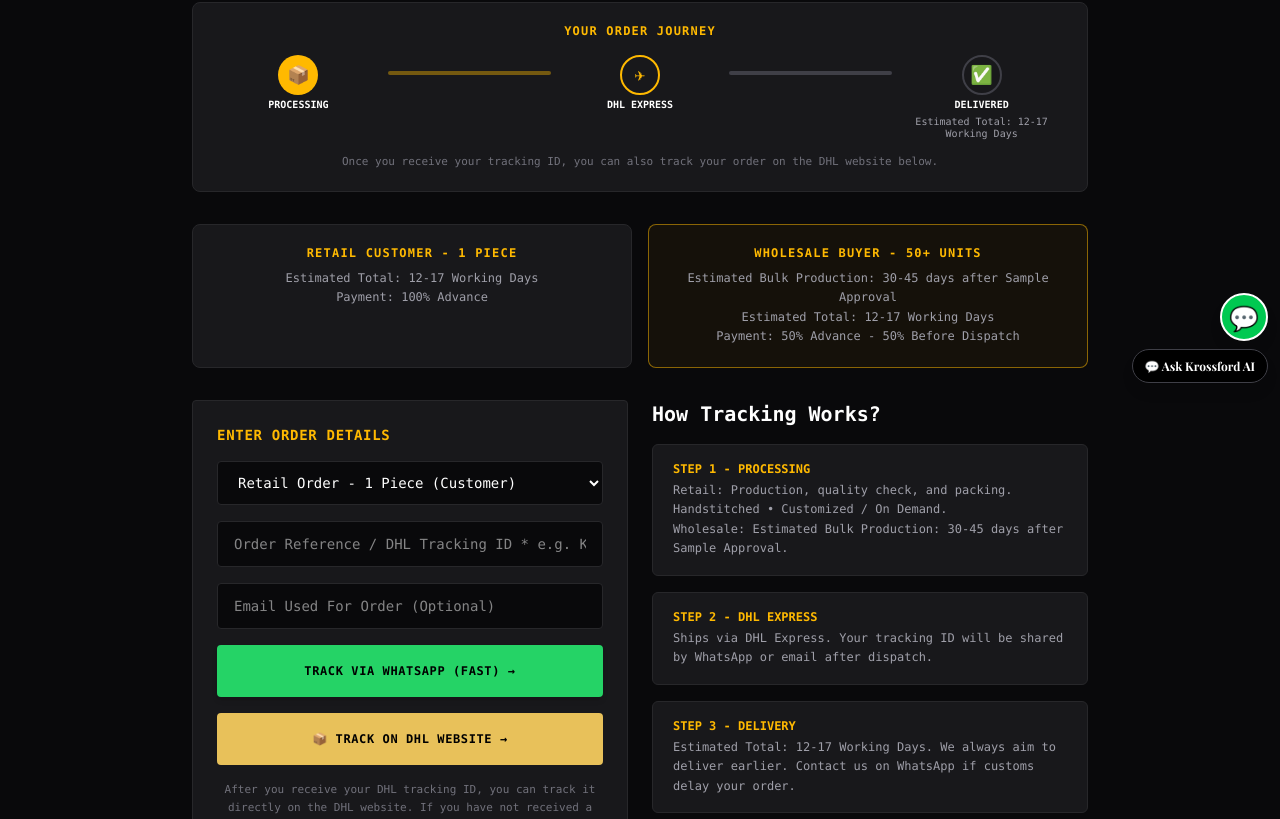
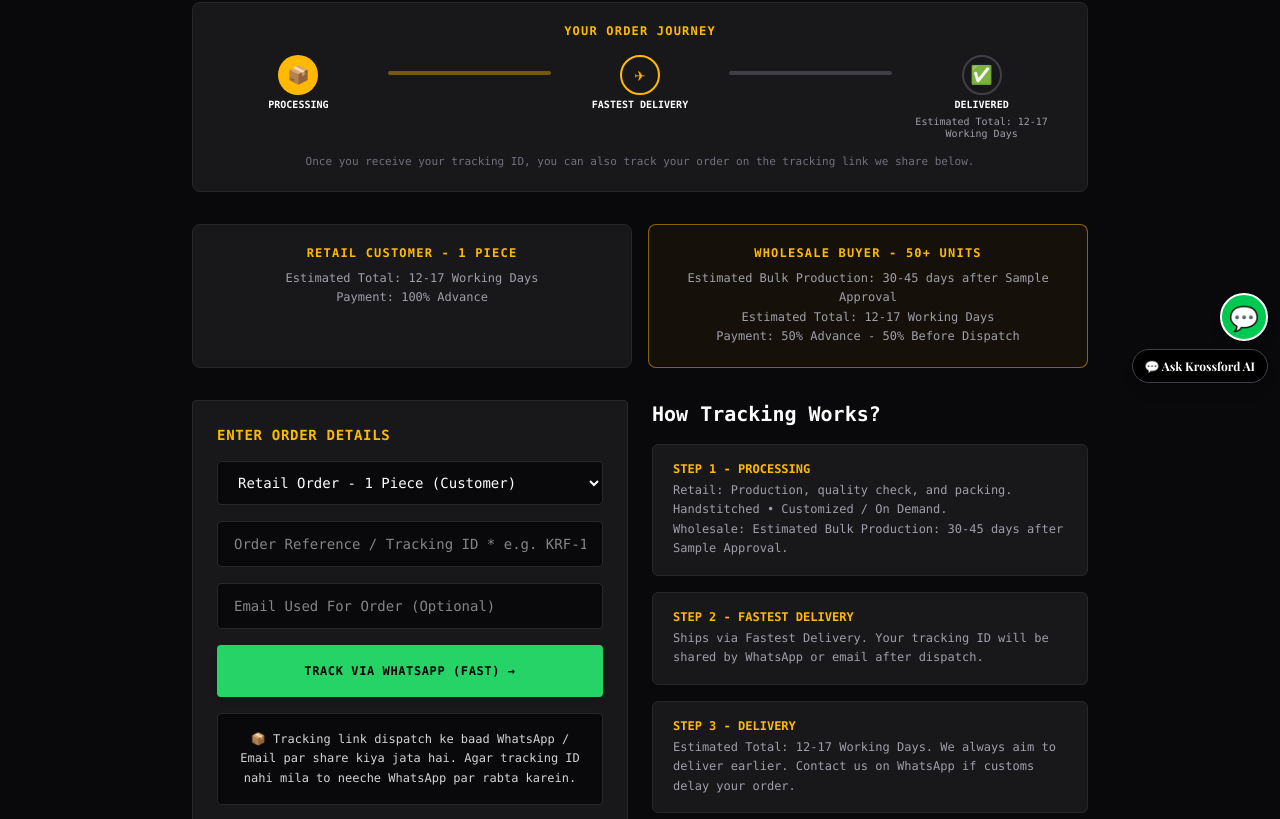
Before and after one commit to kaftab110-cmd/Krossford, a Next.js app: page /track-order in a window 1280 px wide. Shown: the part 401-1220 px from the top of the page. Built offline with nearby package versions, Linux system fonts and the light colour scheme.

Commit message:
track order remove DHL use fastest delivery delivery unchanged

```diff
--- a/app/track-order/page.tsx
+++ b/app/track-order/page.tsx
@@ -16,7 +16,7 @@ export default function TrackOrderPage() {
       alert("Please enter your Order Reference / Tracking ID");
       return;
     }
-    const message = `Hi KROSSFORD, I want to track my order.\n\nOrder Type: ${orderType}\nOrder Reference / Tracking ID: ${orderRef}\nEmail: ${email}\n\nPlease share my DHL tracking update.`;
+    const message = `Hi KROSSFORD, I want to track my order.\n\nOrder Type: ${orderType}\nOrder Reference / Tracking ID: ${orderRef}\nEmail: ${email}\n\nPlease share my tracking update.`;
     window.open(`https://wa.me/${whatsappNumber}?text=${encodeURIComponent(message)}`, "_blank");
   };
 
@@ -33,7 +33,7 @@ export default function TrackOrderPage() {
           </p>
         </div>
 
-        {/* TRACKING PROGRESS BAR - Processing -> DHL -> Delivered */}
+        {/* TRACKING PROGRESS BAR - Processing -> Fastest Delivery -> Delivered */}
         <div className="bg-zinc-900 border border-zinc-800 rounded-lg p-3 min-[400px]:p-4 sm:p-5 w-full min-w-0 overflow-hidden">
           <p className="text-xs font-bold text-amber-400 uppercase tracking-widest text-center break-words">Your Order Journey</p>
           <div className="flex items-start justify-between mt-4 px-0 sm:px-1 w-full min-w-0">
@@ -44,7 +44,7 @@ export default function TrackOrderPage() {
             <div className="h-1 flex-1 min-w-[12px] bg-amber-400/40 rounded mx-1 sm:mx-2 mt-4 shrink-0" />
             <div className="flex flex-col items-center gap-1 text-center flex-1 min-w-0">
               <span className="w-8 h-8 sm:w-10 sm:h-10 rounded-full border-2 border-amber-400 text-amber-400 flex items-center justify-center text-base sm:text-lg shrink-0">✈</span>
-              <span className="text-[9px] sm:text-[10px] font-bold uppercase break-words leading-tight">DHL Express</span>
+              <span className="text-[9px] sm:text-[10px] font-bold uppercase break-words leading-tight">Fastest Delivery</span>
             </div>
             <div className="h-1 flex-1 min-w-[12px] bg-zinc-700 rounded mx-1 sm:mx-2 mt-4 shrink-0" />
             <div className="flex flex-col items-center gap-1 text-center flex-1 min-w-0">
@@ -53,7 +53,7 @@ export default function TrackOrderPage() {
               <span className="text-[9px] sm:text-[10px] text-zinc-400 break-words leading-tight">Estimated Total: 12-17 Working Days</span>
             </div>
           </div>
-          <p className="text-[11px] text-zinc-500 text-center mt-3 break-words leading-relaxed">Once you receive your tracking ID, you can also track your order on the DHL website below.</p>
+          <p className="text-[11px] text-zinc-500 text-center mt-3 break-words leading-relaxed">Once you receive your tracking ID, you can also track your order on the tracking link we share below.</p>
         </div>
 
         {/* 2 Raste */}
@@ -92,7 +92,7 @@ export default function TrackOrderPage() {
 
             <input
               required
-              placeholder="Order Reference / DHL Tracking ID * e.g. KRF-1234 / DHL 1234567890"
+              placeholder="Order Reference / Tracking ID * e.g. KRF-1234 / 1234567890"
               value={orderRef}
               onChange={(e) => setOrderRef(e.target.value)}
               className="w-full min-w-0 bg-zinc-950 border border-zinc-800 rounded px-4 py-3 text-sm outline-none focus:border-amber-400"
@@ -110,17 +110,10 @@ export default function TrackOrderPage() {
               Track Via WhatsApp (Fast) →
             </button>
 
-            <a
-              href={orderRef.trim() ? `https://www.dhl.com/global-en/home/tracking/tracking-express.html?submit=1&tracking-id=${encodeURIComponent(orderRef.trim())}` : "https://www.dhl.com/global-en/home/tracking.html"}
-              target="_blank"
-              rel="noopener noreferrer"
-              className="block w-full text-center bg-[#E8C15A] text-black py-4 rounded text-xs font-bold uppercase tracking-wider hover:bg-amber-300 border-2 border-[#E8C15A]"
-            >
-              📦 Track On DHL Website →
-            </a>
+            <div className="block w-full text-center bg-zinc-950 text-zinc-300 py-4 px-3 rounded text-xs leading-relaxed border border-zinc-800 break-words">📦 Tracking link dispatch ke baad WhatsApp / Email par share kiya jata hai. Agar tracking ID nahi mila to neeche WhatsApp par rabta karein.</div>
 
             <p className="text-[11px] text-zinc-500 text-center leading-relaxed break-words">
-              After you receive your DHL tracking ID, you can track it directly on the DHL website.
+              After you receive your tracking ID, you can track it directly with the tracking link we share.
               If you have not received a tracking ID, contact us on WhatsApp below.
             </p>
           </form>
@@ -138,9 +131,9 @@ export default function TrackOrderPage() {
             </div>
 
             <div className="border border-zinc-800 rounded-md px-4 sm:px-5 py-4 bg-zinc-900 min-w-0">
-              <p className="text-xs font-bold text-amber-400 uppercase break-words">Step 2 - DHL Express</p>
+              <p className="text-xs font-bold text-amber-400 uppercase break-words">Step 2 - Fastest Delivery</p>
               <p className="text-xs text-zinc-400 mt-1 leading-relaxed break-words">
-                Ships via DHL Express. Your tracking ID will be shared by WhatsApp or email after dispatch.
+                Ships via Fastest Delivery. Your tracking ID will be shared by WhatsApp or email after dispatch.
               </p>
             </div>
 
```
